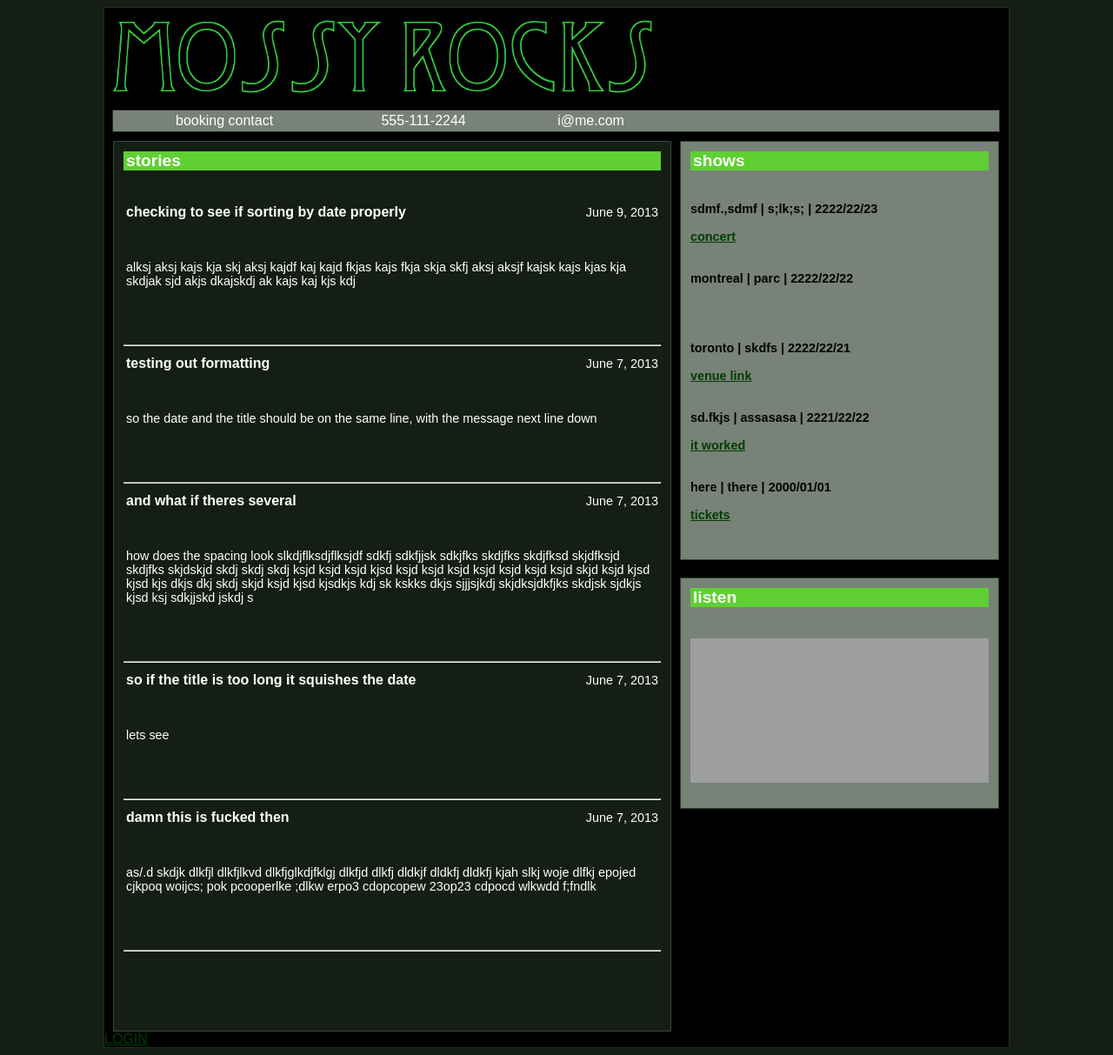
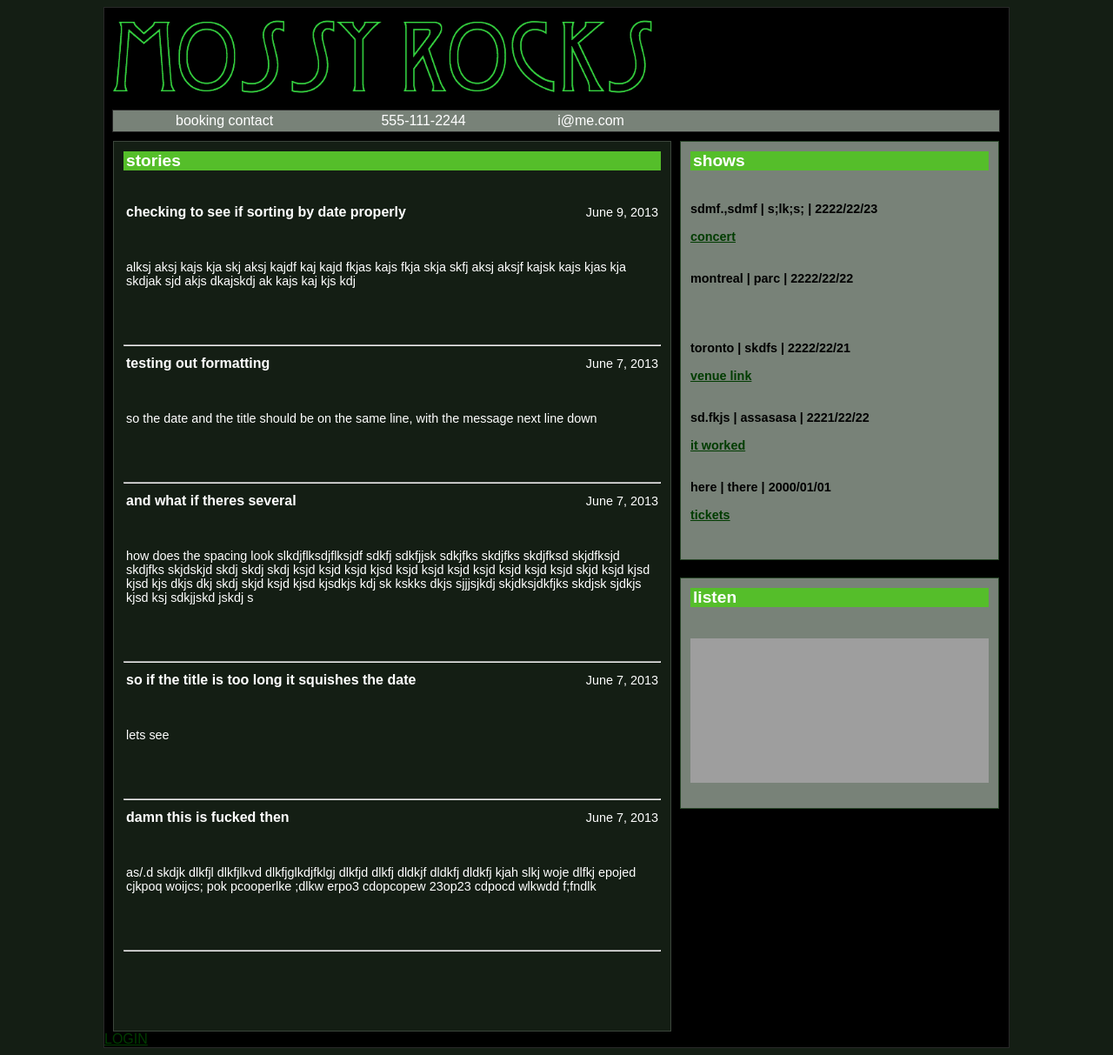
Before and after one commit to 0853RV3R/mossyrocks, a Django app: page / in a window 1280 px wide. Shown: the whole page at 87% size. Run offline with Django 3.2, Linux system fonts and the light colour scheme; data comes from the database, SQL or seed files in the repository; both versions use the stored data as it was after the commit; parts of the project's set-up code (start-up, migrations or seed data) failed here and were passed over; grey boxes are pictures that could not be loaded.

Commit message:
can't. stop. tweaking. css

```diff
--- a/news/static/css/cssTillIDie.css
+++ b/news/static/css/cssTillIDie.css
@@ -191,7 +191,7 @@ table {
 }
 
 .boxed {
-    background-color: rgb(95, 207, 52);
+    background-color: rgb(85, 190, 42);
     padding: 0 0 0 3px;
 }
 
--- a/news/templates/news.html
+++ b/news/templates/news.html
@@ -13,7 +13,7 @@
         {% block edit %}
             {% if user.is_authenticated %}
                 <br>
-                <a href="{% url 'news.views.editcontact' %}">EDIT CONTACT INFO<a>
+                <a href="{% url 'news.views.editcontact' %}">EDIT CONTACT INFO</a>
             {% endif %}
         {% endblock edit %}
     </div>
--- a/news/views.py
+++ b/news/views.py
@@ -35,6 +35,8 @@ def index(request):
     contactList = Contact.objects.get(pk=int(1))
 
     soundsList = Sounds.objects.all()
+
+    storyList= storyList[:5]
 
 
     form = StoryForm()
```
Also changed, not shown: database.db, 1 other file.
